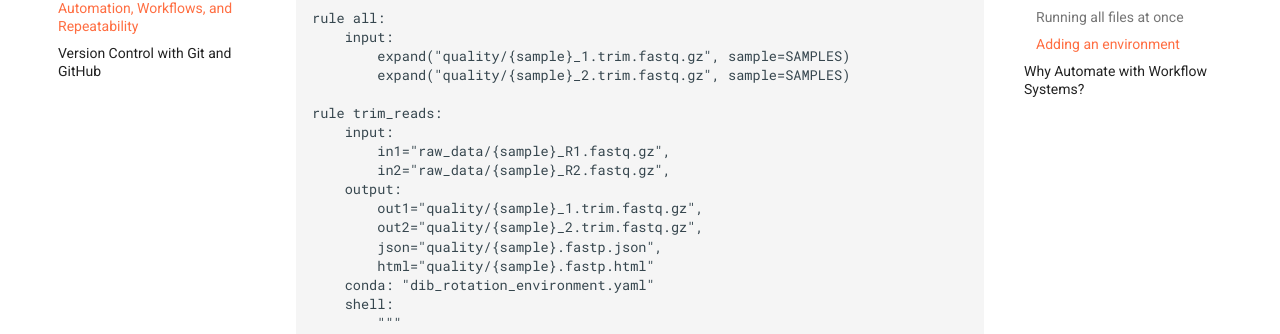
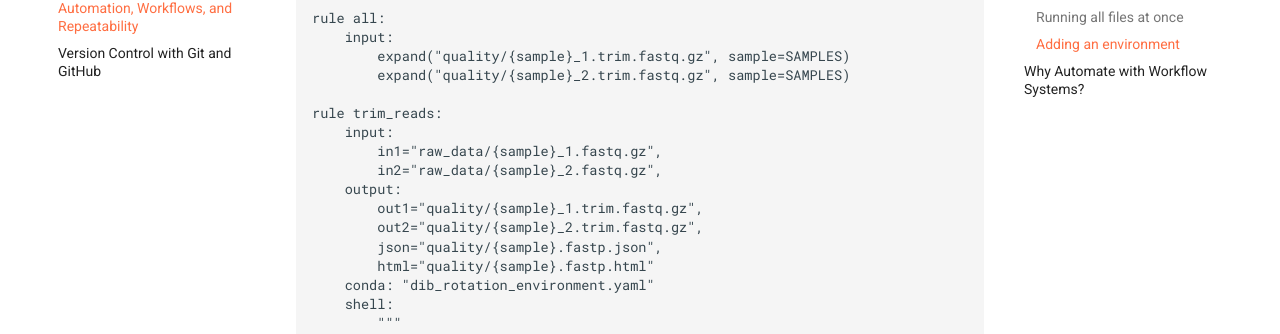
Before and after one commit to dib-lab/dib_rotation, an MkDocs documentation site: the page built from doc/11_workflows_and_repeatability.md, in a window 1280 px wide and 900 px high, scrolled down 5078 px. Shown: the part 289-623 px from the top of the window. Built offline with MkDocs 1.6.1 and Material for MkDocs 9.7.7, drawn with Linux system fonts in a browser that asks for light colours; comment, search, counter and statistics services are not loaded; some of the changed text lies outside the part shown.

Commit message:
fix R1,R2 in sample filenames

```diff
--- a/doc/11_workflows_and_repeatability.md
+++ b/doc/11_workflows_and_repeatability.md
@@ -34,10 +34,10 @@
 
 printf "I see $(ls -1 *.fastq.gz | wc -l) files here.\n"
 
-for infile in *_R1.fastq.gz
+for infile in *_1.fastq.gz
   do
-    name=$(basename ${infile} _R1.fastq.gz)
-    fastp --in1 ${name}_R1.fastq.gz  --in2 ${name}_R2.fastq.gz   --out1 ${name}_1.trim.fastq.gz --out2 ${name}_2.trim.fastq.gz  --detect_adapter_for_pe \
+    name=$(basename ${infile} _1.fastq.gz)
+    fastp --in1 ${name}_1.fastq.gz  --in2 ${name}_2.fastq.gz   --out1 ${name}_1.trim.fastq.gz --out2 ${name}_2.trim.fastq.gz  --detect_adapter_for_pe \
       --qualified_quality_phred 4  --length_required 31 --correction --json ${name}.trim.json --html ${name}.trim.html
   done
 
@@ -247,8 +247,8 @@
 
 rule trim_reads:
     input:
-        in1="raw_data/{sample}_R1.fastq.gz",
-        in2="raw_data/{sample}_R2.fastq.gz",
+        in1="raw_data/{sample}_1.fastq.gz",
+        in2="raw_data/{sample}_2.fastq.gz",
     output:
         out1="quality/{sample}_1.trim.fastq.gz",
         out2="quality/{sample}_2.trim.fastq.gz",
```
